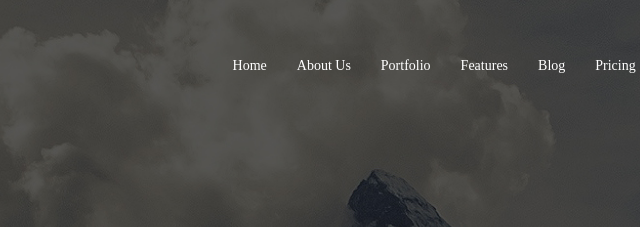
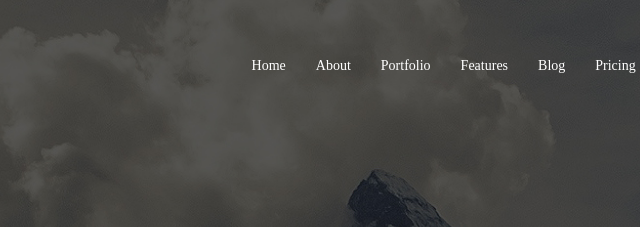
Before and after one commit to larsmorow/site, a plain HTML site: page index.html in a window 1280 px wide. Shown: the top 227 px of the page, 243-883 px from the left. Drawn offline with Linux system fonts and the light colour scheme.

Commit message:
Update index.html

```diff
--- a/index.html
+++ b/index.html
@@ -18,7 +18,7 @@
           <nav class="header-text">
             <ul>
               <li><a href="index.html">Home</a></li>
-              <li><a target="_blank" href="about-us.html">About Us</a></li>
+              <li><a target="_blank" href="about-us.html">About</a></li>
               <li><a href="#">Portfolio</a></li>
               <li><a href="#">Features</a></li>
               <li><a href="#">Blog</a></li>
```
